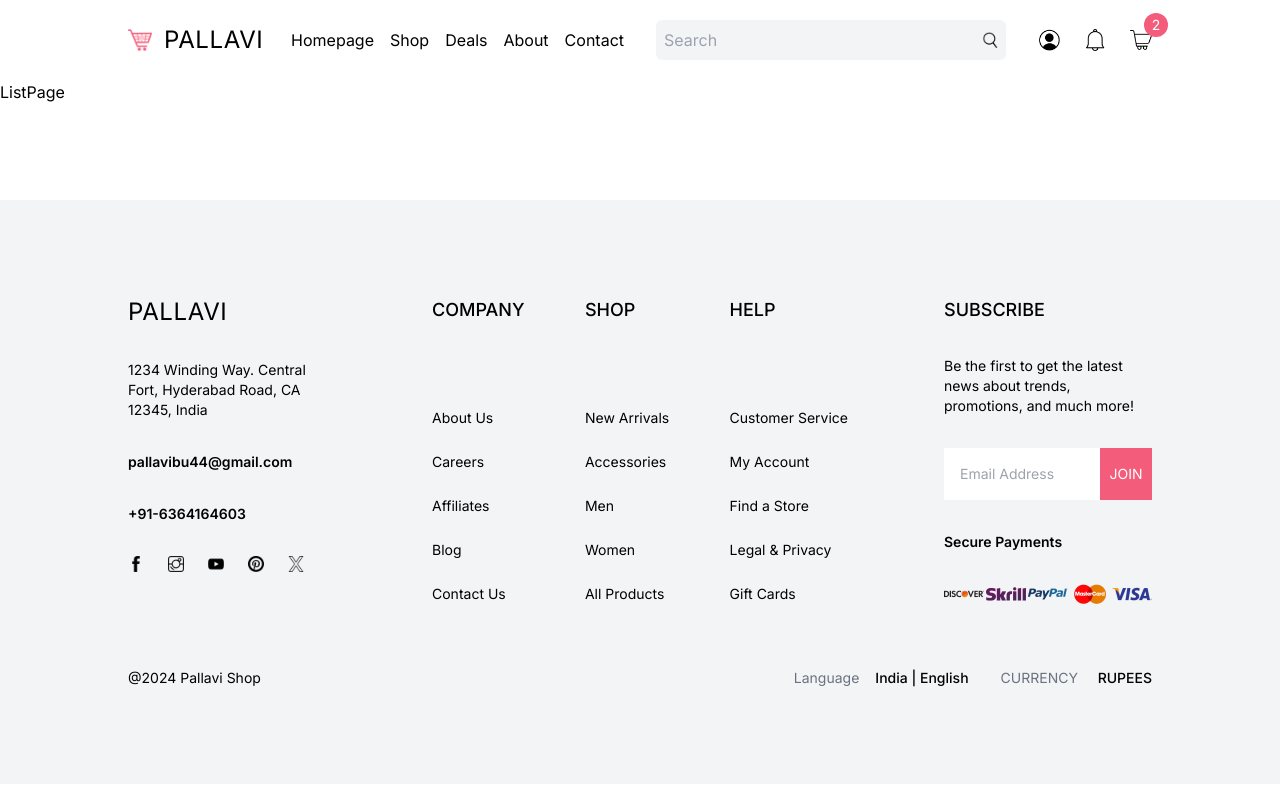
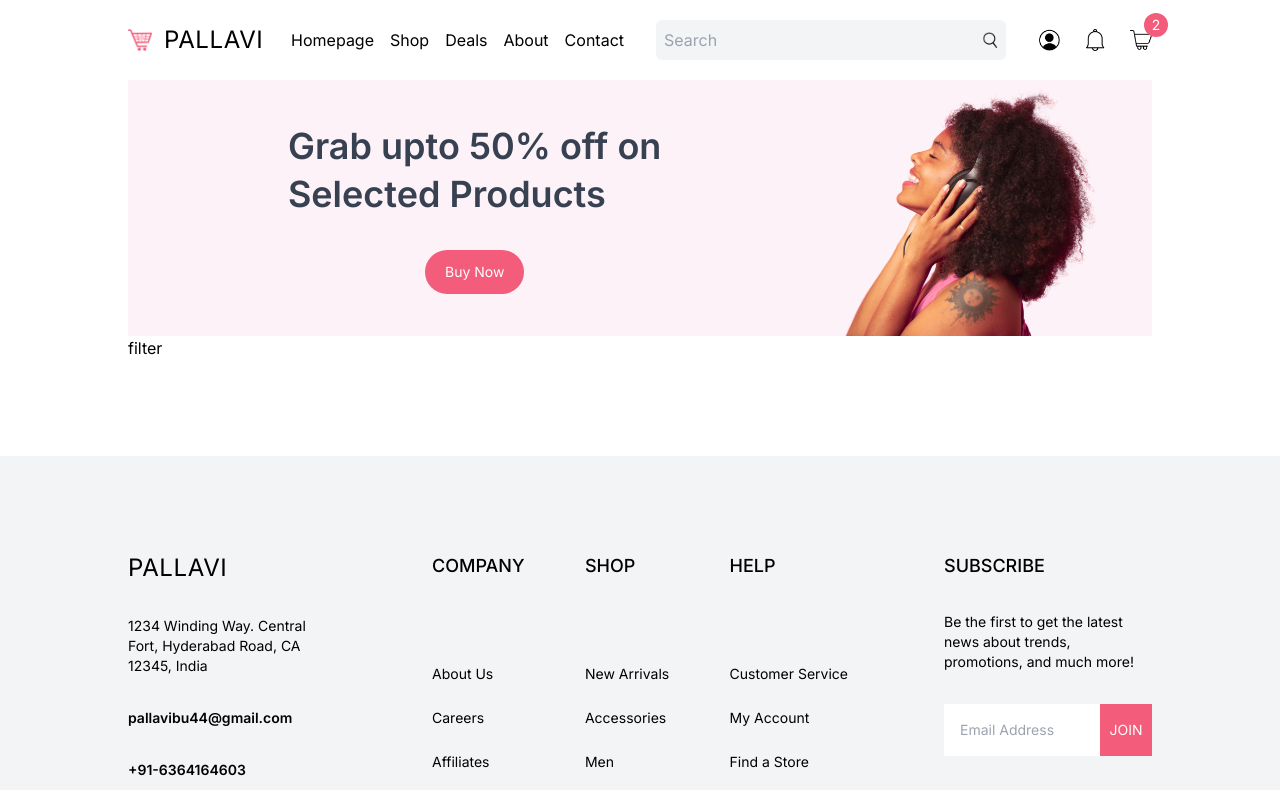
Before and after one commit to Pallavibu/E-Commerce-Project-Next.js, a Next.js app in the folder my-project/: page /list in a window 1280 px wide. Shown: the top 790 px of the page. Built offline with nearby package versions, Linux system fonts and the light colour scheme.

Commit message:
done with list page

```diff
--- a/my-project/src/app/list/page.tsx
+++ b/my-project/src/app/list/page.tsx
@@ -1,7 +1,29 @@
+import Filter from "@/components/Filter";
+import Image from "next/image";
+
 const ListPage = () => {
-    return(
-        <div>ListPage</div>
-    )
-}
+  return (
+    <div className="px-4 md:px-8 lg-px-16 xl:px-32 2xl;px-64 relative">
+      {/* CAMPAIGN */}
+      <div className="bg-pink-50 px-4 flex justify-between h-64">
+        <div className="w-2/3 flex flex-col items-center justify-center gap-8">
+          <h1 className="text-4xl font-semibold leading-[48px] text-gray-700">
+            Grab upto 50% off on <br />
+            Selected Products
+          </h1>
+          <button className="rounded-3xl bg-[#F35C7A] text-white w-max text-sm py-3 px-5">
+            Buy Now
+          </button>
+        </div>
+        <div className="relative w-1/3">
+          <Image src="/woman.png" alt="" fill className="object-contain" />
+        </div>
+      </div>
+      {/* FILTER */}
+      <Filter />
+      {/* PRODUCTS */}
+    </div>
+  );
+};
 
 export default ListPage;
--- /dev/null
+++ b/my-project/src/components/Filter.tsx
@@ -0,0 +1,7 @@
+const Filter = () => {
+    return(
+        <div>filter</div>
+    )
+}
+
+export default Filter
```
